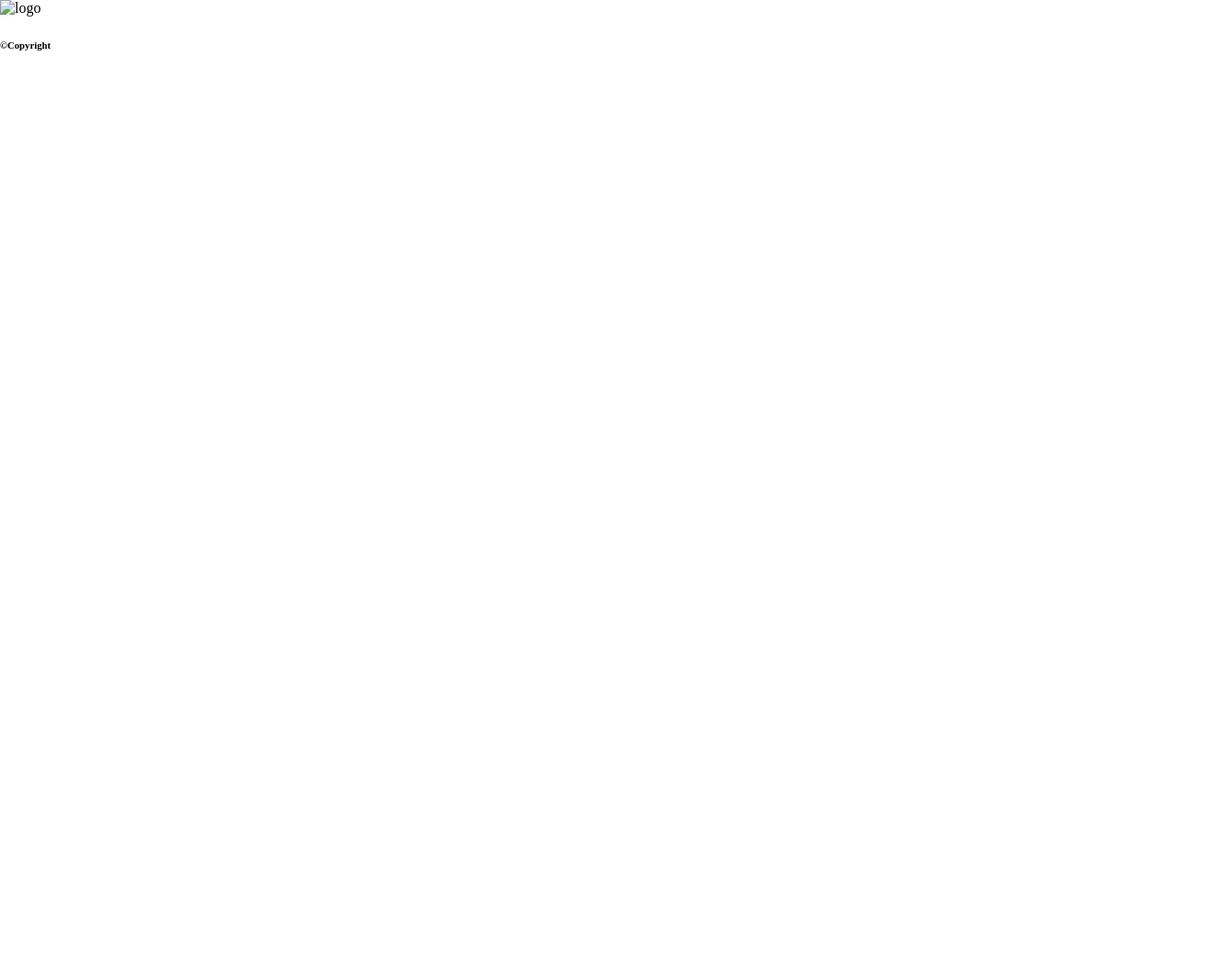
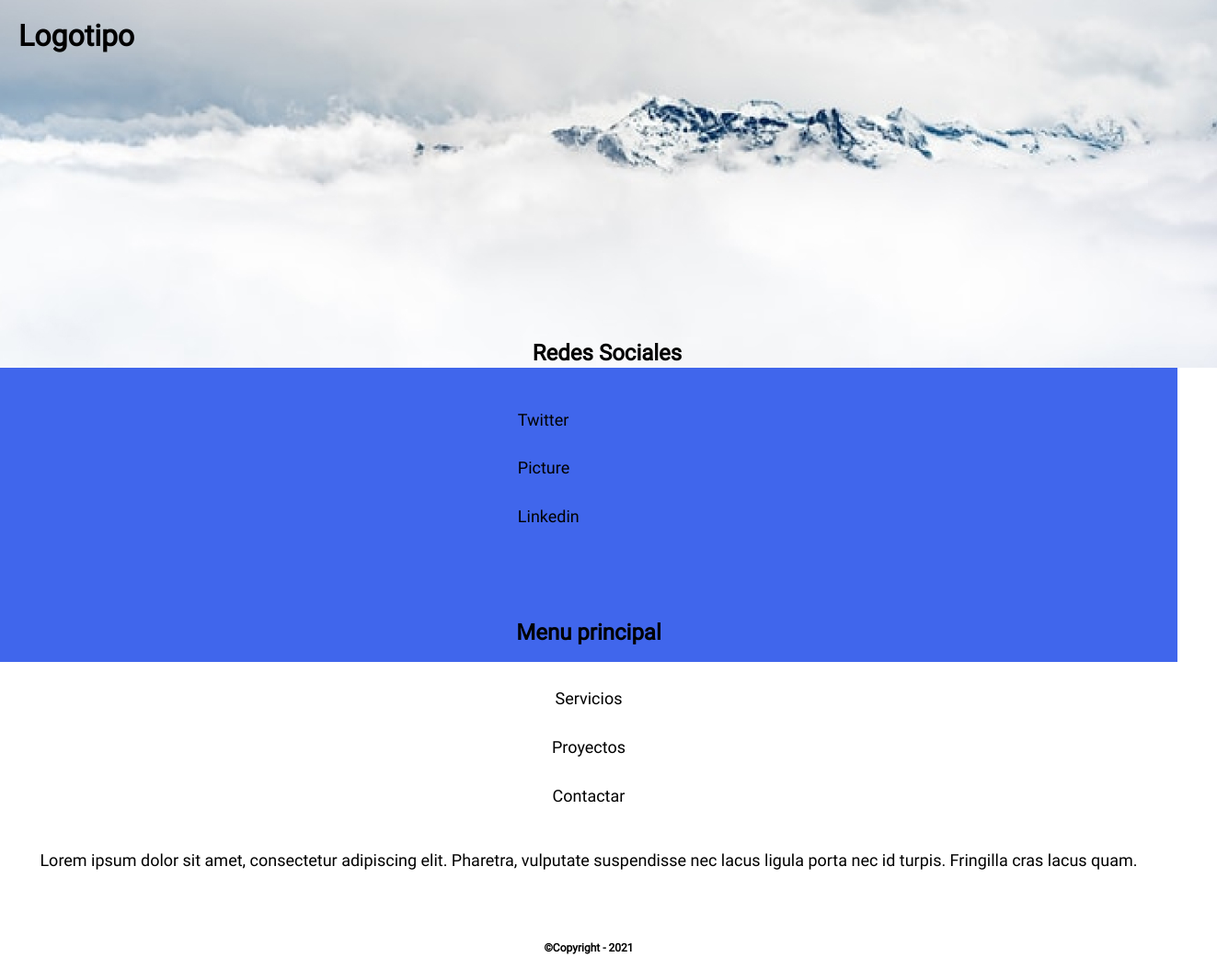
Before and after one commit to janera78/smartphone, a plain HTML site: page index.html in a window 1280 px wide. Shown: the whole page at 92% size, 1323 px wide, since content can reach past the window. Before the commit the page ends 800 px from the top, so only its background shows below. Drawn offline with Linux system fonts and the light colour scheme.

Commit message:
faltan estilos footer

```diff
--- a/css/color.css
+++ b/css/color.css
@@ -1,5 +1,9 @@
 /* COLOR */
 /* **** */
+
+footer{
+    color: black;
+}
 
 /* Variables */
 :root{
--- a/css/footer.css
+++ b/css/footer.css
@@ -1,2 +1,42 @@
 /* FOOTER */
 /* ***** */
+
+footer {
+    background-color: #4066EC;
+    font-size: 18px;
+    display: flex;
+    flex-direction: column;
+    align-items: center;
+    height: 50vh;
+
+
+}
+section{
+    align-items: center;
+    display: flex;
+    flex-direction: column;
+}
+
+
+
+h5{
+    padding: 16px;
+    font-size: 24px;
+    margin: 0;
+}
+
+li{
+    padding: 16px;
+}
+
+/*copyright*/
+h6{
+    padding: 16px;
+
+
+}
+/*texto*/
+p{
+    text-align: center;
+    padding: 16px;
+}
--- a/css/header.css
+++ b/css/header.css
@@ -1,2 +1,37 @@
 /* HEADER */
 /* ***** */
+
+/*smartphone*/
+header{
+    display: flex;
+    flex-direction: column;
+    align-items: center;
+    height: 40vh;
+    justify-content: space-between;
+}
+/*ponemos los bordes redondos del smartphone*/
+.banner{
+    border-bottom-left-radius: 100px;
+    border-bottom-right-radius: 100px;
+    width: 100%;
+}
+
+.logo{
+    display: inline;
+
+}
+
+/*desktop*/
+/*quitamos los redondeos del banner en desktop*/
+@media only screen and (min-width: 1000px) {
+
+    .banner{
+    border-bottom-left-radius: 0px;
+    border-bottom-right-radius: 0px;
+    }
+    .logo{
+        position: absolute;
+        top: 20px;
+        left: 20px;
+
+    }
--- a/css/layout.css
+++ b/css/layout.css
@@ -1,2 +1,45 @@
 /* LAYOUT */
 /* ***** */
+
+/*HEADER*/
+.logo {
+}
+
+/*FOOTER*/
+/*redes*/
+
+.redes {
+    flex-grow: 1;
+}
+.redes__titulo {
+    font-weight: bold;
+    font: size 20px;
+}
+.redes__twitter {
+}
+.redes__picture {
+}
+.redes__Linkedin {
+}
+
+
+/*menu*/
+
+.menu {
+}
+.menu__titulo {
+    font-weight: bold;
+    font: size 20px;
+}
+.redes__servicios {
+}
+.redes__proyectos {
+}
+.redes__contactar {
+}
+/*parrafo*/
+.texto {
+}
+/*copyright*/
+.copyright {
+}
--- a/css/reset.css
+++ b/css/reset.css
@@ -9,6 +9,9 @@ a{
     text-decoration: none;
 }
 
-ul{
+ul, li {
     list-style-type: none;
 }
+h1,h2,h3{
+    margin: 0;
+}
--- a/css/tipografia.css
+++ b/css/tipografia.css
@@ -1,7 +1,22 @@
 /* TIPOGRAFÍA */
 /* ********* */
+
 
 /* Variables */
 :root{
 
 }
+
+@font-face {
+    font-family: "roboto";
+    src: url("../font/roboto-regular.woff2") format("woff2"),
+         url("../font/roboto-regular.woff") format("woff"),;
+}
+
+html{
+
+    font-family: "roboto", sans-serif;
+    font-size: 16px;
+
+
+}
--- a/index.html
+++ b/index.html
@@ -10,14 +10,51 @@
     <body>
         <!-- HEADER -->
         <header>
-            <img src="./img/logo.svg" alt="logo">
-            <nav class="menu"></nav>
+            <picture>
+                <!--smartphone-->
+                <source srcset="
+                    ./img/smartphone/banner.jpg 1x,
+                    ./img/smartphone/banner@2x.jpg 2x,
+                    ./img/smartphone/banner@3x.jpg 3x,
+                    "
+                media="(min-width:320px) and (max-width:450px) and (orientation:portrait)"    >
+
+                <!--desktop-->
+                <source srcset="
+                    ./img/desktop/banner.jpg 1x,
+                    ./img/desktop/banner@2x.jpg 2x,
+                    "
+                media="(min-width:1000px)"
+                >
+                <img src="" alt="">
+            </picture>
+            <h1 class="logo">Logotipo</h1>
+
+
         </header>
         <!-- MAIN -->
         <main></main>
         <!-- FOOTER -->
         <footer>
-            <h6 class="copy">&copy;Copyright</h6>
+            <section>
+                <!--redes-->
+                <ul class="redes">
+                    <li class="redes__titulo"><h5>Redes Sociales</h5></li>
+                    <li class="redes__twitter">Twitter</li>
+                    <li class="redes__picture">Picture</li>
+                    <li class="redes__Linkedin">Linkedin</li>
+                </ul>
+                <!--menu-->
+                <ul class="menu"></ul>
+                    <li class="menu__titulo"><h5>Menu principal</h5></li>
+                    <li class="redes__servicios">Servicios</li>
+                    <li class="redes__proyectos">Proyectos</li>
+                    <li class="redes__contactar">Contactar</li>
+                </ul>
+            </section>
+
+                    <p class="texto">Lorem ipsum dolor sit amet, consectetur adipiscing elit. Pharetra, vulputate suspendisse nec lacus ligula porta nec id turpis. Fringilla cras lacus quam.</p>
+                    <h6 class="copyright">&copy;Copyright - 2021</h6>
         </footer>
     </body>
 </html>
```
Also changed, not shown: font/roboto-regular.woff (added), font/roboto-regular.woff2 (added), img/desktop/banner.jpg (added), img/desktop/banner@2x.jpg (added), img/smartphone/banner.jpg (added), img/smartphone/banner@2x.jpg (added), img/smartphone/banner@3x.jpg (added).
